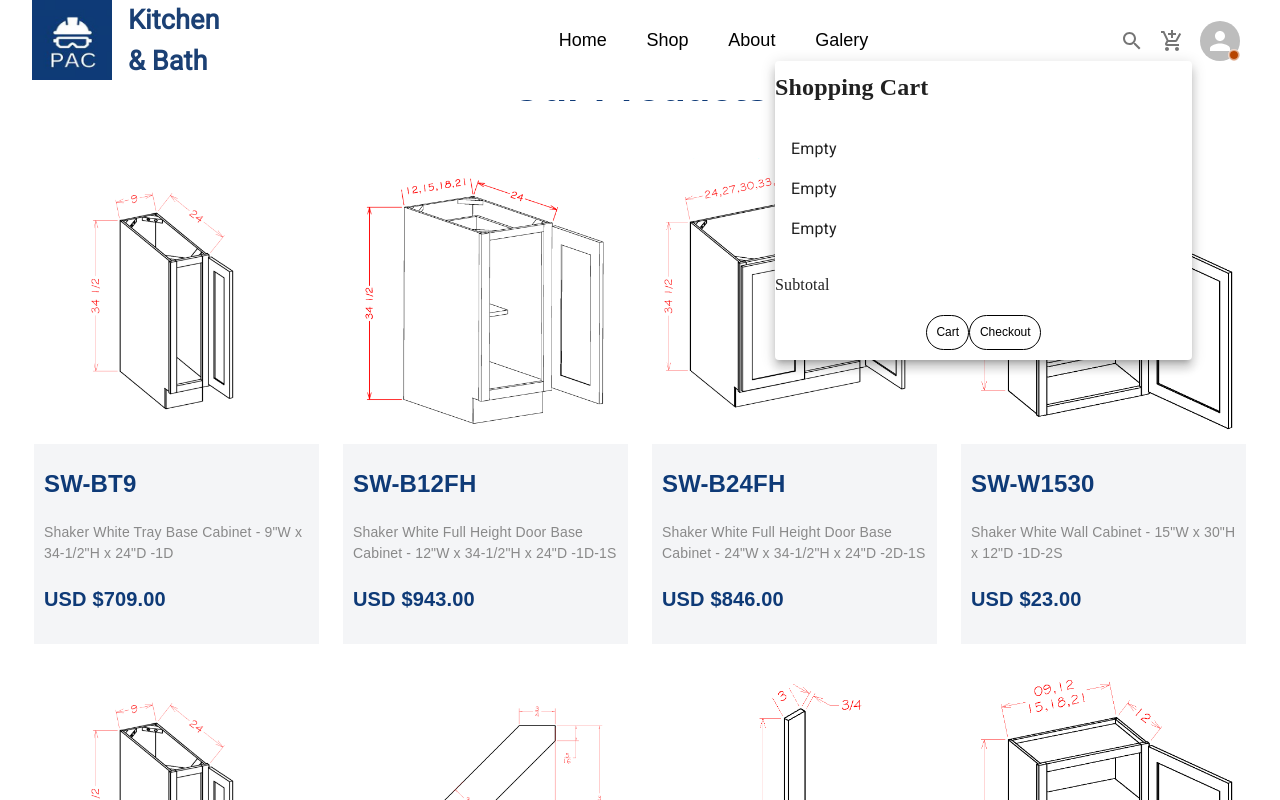
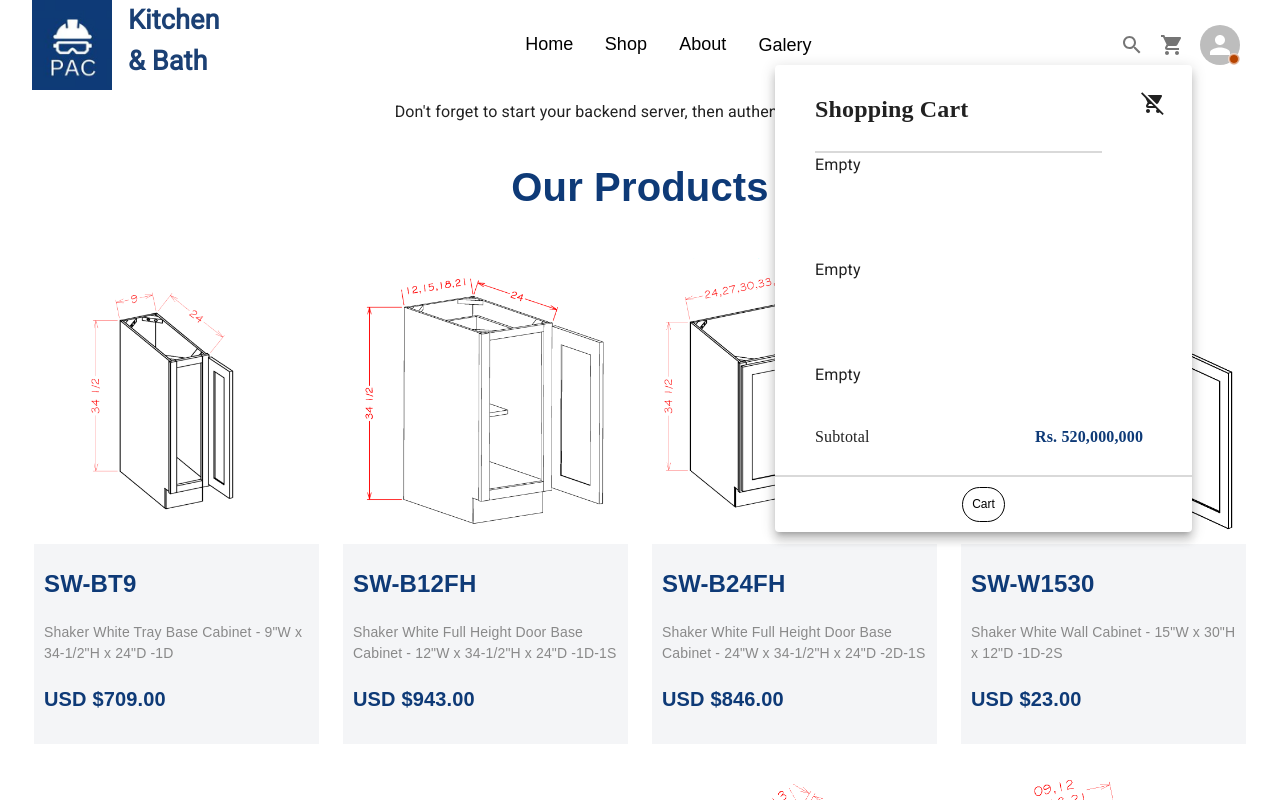
Before and after one commit to Mattynb/Cabinet-Website, a React (Create React App) app in the folder client/: page / in a window 1280 px wide. Both pictures are taken after a click on the button 1172 px from the left and 40 px from the top of the page. Shown: the top 800 px of the page. Built offline with nearby package versions, Linux system fonts and the light colour scheme; no server answers.

Commit message:
Navbar Link connected

```diff
--- a/client/src/components/Footer.js
+++ b/client/src/components/Footer.js
@@ -7,6 +7,7 @@ import {
 import style from '../styles/Nav/Footer.module.css';
 import { useState } from "react";
 import styles from '../styles/home/ContactForm.module.css';
+import { Link } from "react-router-dom";
 
 export default function Footer() {
     const [email, setEmail] = useState('');
@@ -25,21 +26,24 @@ export default function Footer() {
             <div class={style.gray}>50 New Salem Street,<br></br>
             Wakefield, MA 01880, USA</div>
           </div>
-          <div>
+
+          <div class={style.buttonContainer}>
             <div class={style.gray}>Links</div>
-            <Stack direction="row" spacing={2}>
-              <button class={style.button} href="#">Home</button>
-              <button class={style.button} href="/shop">Shop</button>
-              <button class={style.button} href="#">About</button>
-              <button class={style.button} href="#">Galery</button>
+            <br />
+            <Stack direction="row" spacing={4}>
+              <Link to="/"><button class={style.button} href="#">Home</button></Link>
+              <Link to="/shop"><button class={style.button} >Shop</button></Link>
+              <Link to="/about"><button class={style.button} href="#">About</button></Link>
+              <Link to="/galery"><button class={style.button} href="#">Galery</button></Link>
             </Stack>
           </div>
-          <div>
-          <div className={styles.contactContainer}>
+
+          <div className={styles.emailContainer}>
             <div className={styles.contactInfo}>
-              <form onSubmit={handleSubmit} className={styles.form}>
+              <form onSubmit={handleSubmit} className={style.form}>
                 <label htmlFor="customer_email">
                   <div class={style.gray}>Newsletter</div>
+                  <div className={styles.emailInput}>
                     <input
                       style={{ display: 'block' }}
                       type="email"
@@ -50,10 +54,11 @@ export default function Footer() {
                       required
                     />
                     <button type="submit">Subscribe</button>
+                  </div>
                 </label>
               </form>
             </div>
-          </div>
+
           </div>
         </Stack>
         <br/>
--- a/client/src/components/Header.js
+++ b/client/src/components/Header.js
@@ -9,15 +9,17 @@ import {
   Stack,
   ListItemText,
   ListItem,
+  Divider,
 } from '@mui/material'
 
 import OnlineIndicator from './OnlineIndicator'
 import AuthModal from './AuthModal'
 import {useAuth} from '../contexts/AuthContext'
-import AddShoppingCartIcon from '@mui/icons-material/AddShoppingCart';
+import ShoppingCartIcon from '@mui/icons-material/ShoppingCart';
+import RemoveShoppingCartIcon from '@mui/icons-material/RemoveShoppingCart';
 import Search from '@mui/icons-material/Search';
 import style from '../styles/Nav/Header.module.css';
-import { BrowserRouter as Router, Route, Routes } from "react-router-dom";
+import { Link } from "react-router-dom";
 import Shop from "../components/ShopPage/Shop";
 
 export default function Header() {
@@ -65,16 +67,16 @@ export default function Header() {
       <Stack direction="row" justifyContent="space-between" alignItems="center">
         <div>
         <Stack direction="row" spacing={2}>
-          <img src="/pac_logo.jpeg" alt="Logo" width="80" height="80"></img>
+          <img src="/pac_logo.jpeg" alt="Logo" width="80" height="90"></img>
           <p class={style.icon}>Kitchen<br/> & Bath</p>
         </Stack>
         </div>
-        <div>
-        <Stack direction="row" spacing={2}>
-            <button class={style.button} href="#">Home</button>
-            <button class={style.button} path="#">Shop</button>
-            <button class={style.button} href="#">About</button>
-            <button class={style.button} href="#">Galery</button>
+        <div class={style.buttonContainer}>
+        <Stack direction="row" spacing={4}>
+            <Link to="/"><button class={style.button} href="#">Home</button></Link>
+            <Link to="/shop"><button class={style.button} >Shop</button></Link>
+            <Link to="/about"><button class={style.button} href="#">About</button></Link>
+            <Link to="/galery"><button class={style.button} href="#">Galery</button></Link>
         </Stack>
         </div>
         <div>
@@ -82,7 +84,7 @@ export default function Header() {
           <Search />
         </IconButton>
         <IconButton onClick={openCart}>
-          <AddShoppingCartIcon />
+          <ShoppingCartIcon />
         </IconButton>
         <Popover
         anchorEl={anchorEl}
@@ -90,19 +92,31 @@ export default function Header() {
         onClose={closeCart}
         anchorOrigin={{vertical: 'bottom', horizontal: 'right'}}
         transformOrigin={{vertical: 'top', horizontal: 'right'}}>
-        <List style={{minWidth: '417px'}}>
-          <div class={style.shoppingCart}>Shopping Cart</div>
+        <List class={style.cartPopout}>
+          <div class={style.group150}>
+          <ListItem class={style.cartflex}>
+            <div class={style.shoppingCart}>Shopping Cart</div>
+            <RemoveShoppingCartIcon />
+          </ListItem>
           <br/>
-          <ListItem>Empty</ListItem>
-          <ListItem>Empty</ListItem>
-          <ListItem>Empty</ListItem>
-          <br/>
-          <div class={style.subtotal}>Subtotal</div>
+          <div class={style.line11}></div>
+
+          <div class={style.cartitem}>Empty</div>
+          <div class={style.cartitem}>Empty</div>
+          <div class={style.cartitem}>Empty</div>
+
+          </div>
+          <div class={style.cartflex}>
+            <div class={style.subtotal}>Subtotal</div>
+            <div class={style.subtotalcount}>Rs. 520,000,000</div>
+          </div>
         </List>
-        <div class={style.cartButtons}>
-          <button class={style.cartButton} href="#">Cart</button>
-          <button class={style.cartButton} href="#">Checkout</button>
-        </div>
+          <div class={style.line12}></div>
+          <div class={style.frame153}>
+            <div class={style.cartButtons}>
+            <Link to="/cart"><button class={style.cartButton} href="#">Cart</button></Link>
+            </div>
+          </div>
       </Popover>
 
       <IconButton onClick={openPopover}>
--- a/client/src/styles/Nav/Footer.module.css
+++ b/client/src/styles/Nav/Footer.module.css
@@ -6,6 +6,7 @@
     height: 394px;
     left: calc(50% - 1440px/2);
     bottom: 0px;*/
+    position: static;
 
     width: 100% !important;
     padding: 60px ;
@@ -18,8 +19,6 @@
     flex-direction: column !important;
     align-items: stretch !important;
     justify-content: space-between !important;
-
-
   }
 
   .icon {
@@ -49,6 +48,64 @@
     cursor: pointer;
   }
 
+  .bottonContainer {
+    width: 381px;
+    height: 92px;
+    top: 118px;
+    left: 573px;
+  }
+
+  .emailContainer {
+    display: flex;
+    justify-content: space-between;
+    max-width: 50vw;
+    margin: 60px auto 0 auto;
+  }
+
+  .emailInput {
+    display: flex;
+    flex-direction: column !important;
+    align-items: stretch !important;
+    justify-content: space-between;
+  }
+
+  .form {
+    flex: 2;
+    width: 600px;
+}
+
+.form input {
+    width: 60%;
+    padding: 16px;
+    margin-top: 20px;
+    margin-bottom: 40px;
+    border: 1px solid #9f9f9f;
+    border-radius: 5px;
+}
+
+.form textarea {
+    width: 100%;
+    height: 105px;
+    padding: 10px;
+    margin-top: 20px;
+    margin-bottom: 40px;
+    border: 1px solid #9f9f9f;
+    border-radius: 5px;
+    font-family: Roboto, sans-serif;
+}
+
+.form button {
+    width: 20%;
+    padding: 10px;
+    color: white;
+    background-color: #0E3A77;
+    border: 1px solid #9f9f9f;
+    border-radius: 5px;
+    cursor: pointer;
+    font-size: 16;
+
+}
+
   p {
     margin: 0px;
   }
--- a/client/src/styles/Nav/Header.module.css
+++ b/client/src/styles/Nav/Header.module.css
@@ -1,11 +1,7 @@
 
   .header {
-    position: absolute;
-    width: 1440px;
+    position: static;
     height: 100px;
-    left: 0px;
-    top: 0px;
-    bottom: 0px;
 
     width: 100% !important;
     padding: 0 2rem !important;
@@ -68,6 +64,94 @@
 
   }
 
+  .bottonContainer {
+    width: 316px;
+    height: 24px;
+    top: 38px;
+    left: 562px;
+    gap: 0px;
+    opacity: 0px;
+
+  }
+
+  .cartPopout {
+    display:flex;
+    flex-direction:column;
+    width: 417px;
+    height: flex;
+    left: 1023px;
+    padding: 10px 40px 10px 40px;
+
+  }
+
+  .cartflex {
+    display:flex;
+    flex-direction:row;
+    align-items: stretch !important;
+    justify-content: space-between !important;
+  }
+
+  .cartitem {
+    width: 347px;
+height: 105px;
+top: 132px;
+left: 1053px;
+gap: 0px;
+opacity: 0px;
+
+  }
+
+  .group150 {
+    width: 350px;
+height: 334px;
+top: 28px;
+left: 1050px;
+gap: 0px;
+border: 1px 0px 0px 0px;
+opacity: 0px;
+
+  }
+  .frame153 {
+    width: Hug (219px)px;
+height: Hug (30px)px;
+top: 685px;
+left: 1129px;
+gap: 14px;
+opacity: 0px;
+
+  }
+  .subtotal {
+    width: 68px;
+height: 24px;
+top: 615px;
+left: 1054px;
+gap: 0px;
+opacity: 0px;
+
+font-family: Poppins;
+font-size: 16px;
+font-weight: 400;
+line-height: 24px;
+text-align: left;
+
+  }
+  .subtotalcount {
+    width: 117px;
+height: 24px;
+top: 615px;
+left: 1298px;
+gap: 0px;
+opacity: 0px;
+
+font-family: Poppins;
+font-size: 16px;
+font-weight: 600;
+line-height: 24px;
+text-align: left;
+
+color: #0E3A77;
+
+  }
 
   .cartButtons {
     margin: auto;
@@ -81,6 +165,13 @@
   }
 
   .shoppingCart {
+    width: 177px;
+height: 36px;
+top: 28px;
+left: 1053px;
+gap: 0px;
+opacity: 0px;
+
     font-family: Poppins;
     font-size: 24px;
     font-weight: 600;
@@ -88,15 +179,29 @@
     text-align: left;
   }
 
-  .subtotal {
-    font-family: Poppins;
-    font-size: 16px;
-    font-weight: 400;
-    line-height: 24px;
-    text-align: left;
+  .line11 {
+    width: 287px;
+height: 0px;
+top: 90px;
+left: 1053px;
+gap: 0px;
+border: 1px 0px 0px 0px;
+opacity: 0px;
 
+border: 1px solid #D9D9D9;
   }
 
+  .line12 {
+    width: 417px;
+height: 0px;
+top: 662px;
+left: 1023px;
+gap: 0px;
+border: 1px 0px 0px 0px;
+opacity: 0px;
+
+border: 1px solid #D9D9D9;
+  }
 
   p {
     margin: 0px;
```
Lines whose indentation alone changed are shown as unchanged.
